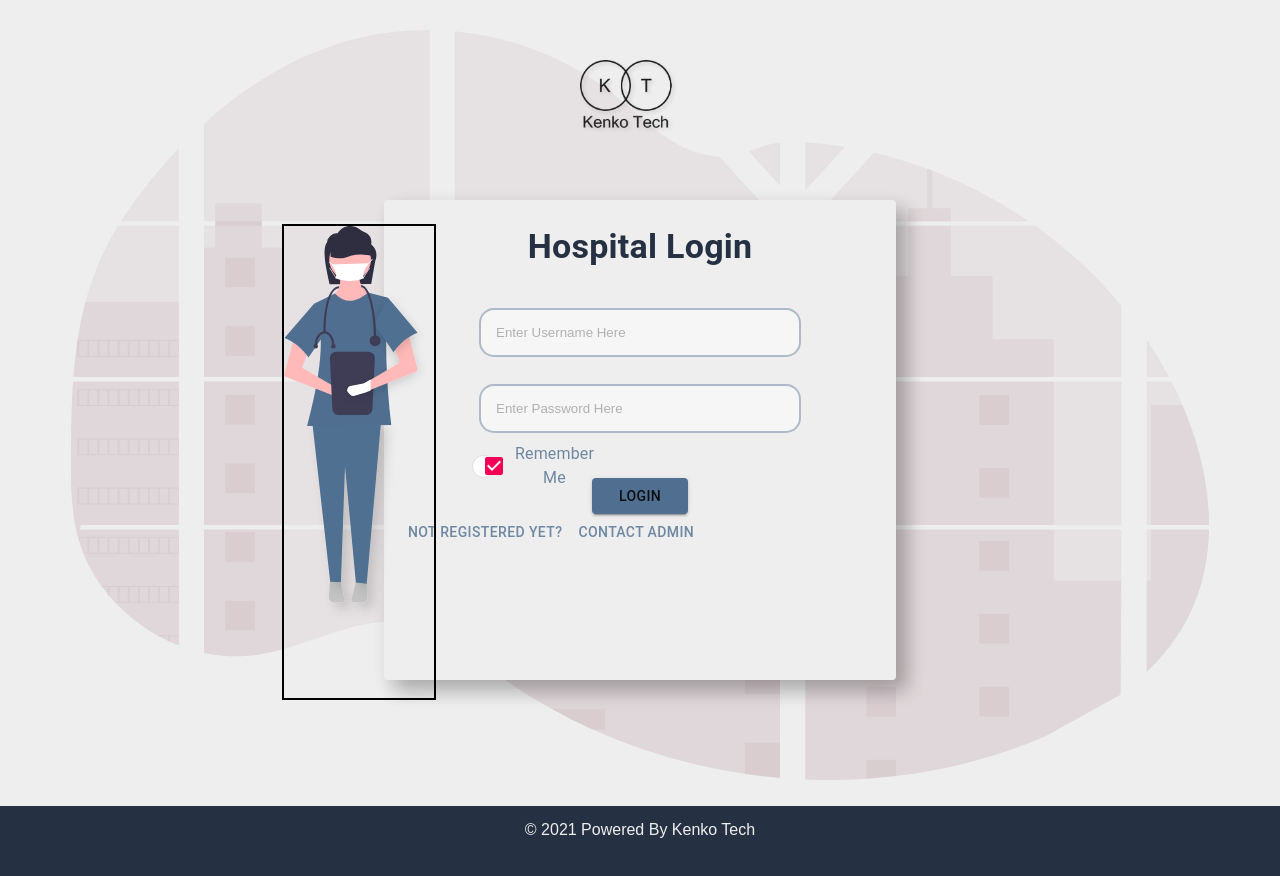
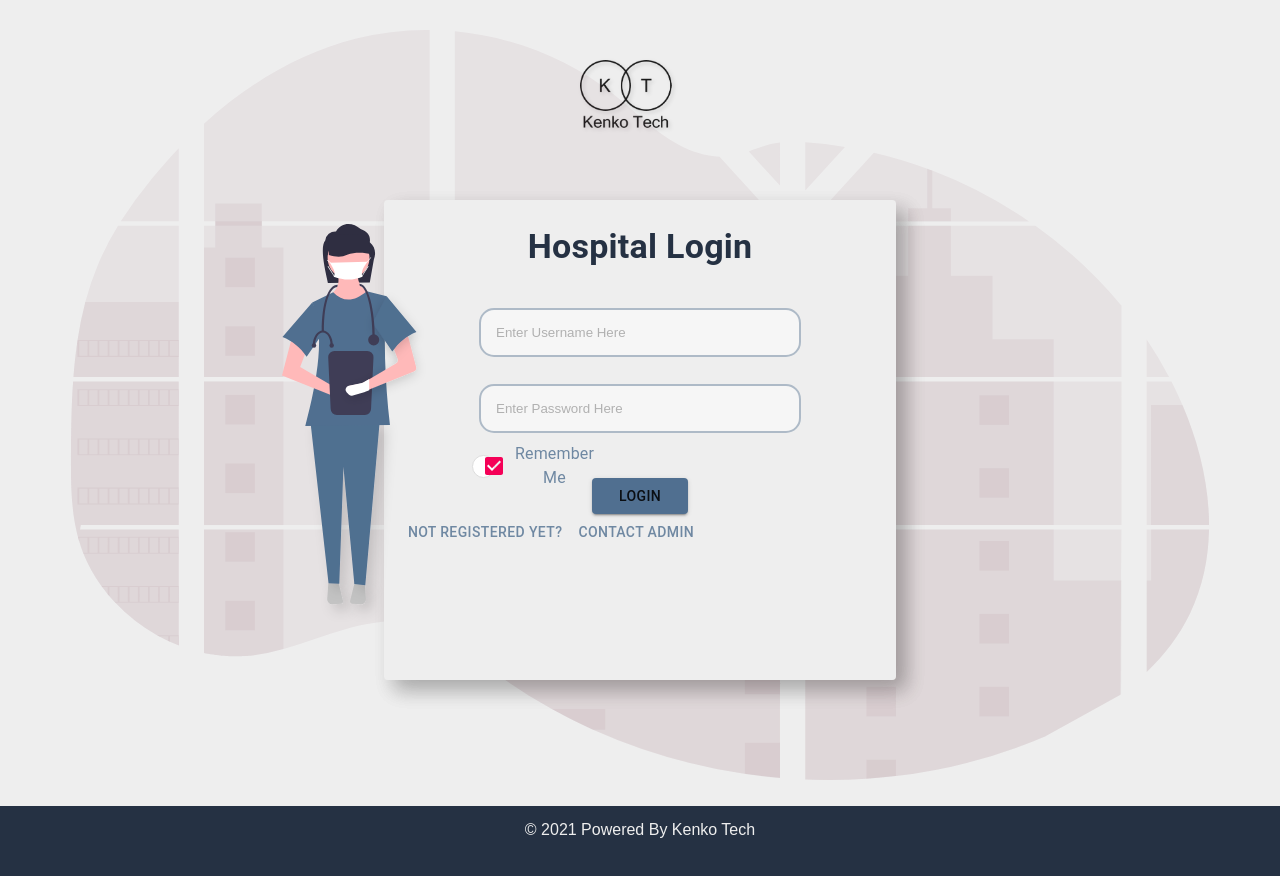
Before and after one commit to 1adityas/HMS, a React (Create React App) app: page / in a window 1280 px wide. Built offline with nearby package versions, Linux system fonts and the light colour scheme.

Commit message:
border gone

```diff
--- a/src/components/Login.css
+++ b/src/components/Login.css
@@ -47,7 +47,7 @@
     grid-template-columns: repeat(11, 1fr);
     /* grid-template-rows: repeat(2, 1fr); */
     width: 100%;
-    border: 2px solid ;
+
 
 }
 .yo{
@@ -57,7 +57,7 @@
     left: 22%;
     /* height: 50%; */
 
-    border: 2px solid;
+
     bottom: 100px;
     /* bottom-; */
 
```
